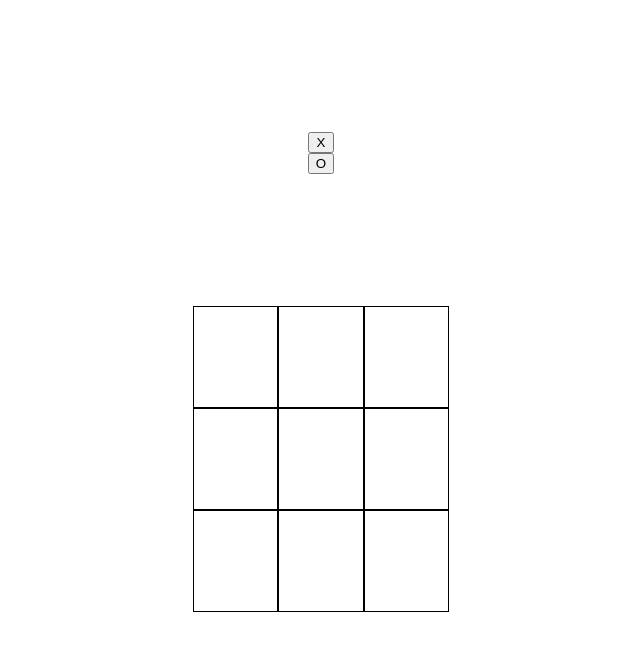
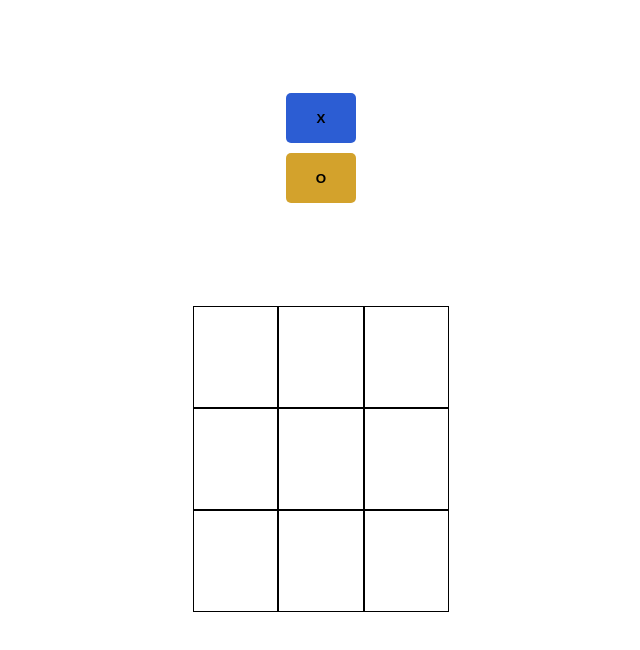
Before and after one commit to Alapan/tic-tac-toe, a React (Vite) app: page / in a window 1280 px wide. Shown: the top 650 px of the page, without its empty margins (319-959 px from the left). Built offline with nearby package versions, Linux system fonts and the light colour scheme.

Commit message:
Update button component

```diff
--- a/src/components/Button/ButtonComponent.module.css
+++ b/src/components/Button/ButtonComponent.module.css
@@ -1,3 +1,8 @@
 .btnClass {
   display: block;
+  margin-block-end: 10px;
+  border-radius: 5px;
+  border: 1px solid transparent;
+  cursor: pointer;
+  font-weight: bold;
 }
--- a/src/components/Button/ButtonComponent.tsx
+++ b/src/components/Button/ButtonComponent.tsx
@@ -3,13 +3,27 @@ import styles from './ButtonComponent.module.css';
 interface ButtonProps {
   onClick: () => void;
   buttonText: string;
+  backgroundColor: string;
+  width: string;
+  height: string;
 }
 
-const ButtonComponent = ({ onClick, buttonText }: ButtonProps) => {
+const ButtonComponent = ({
+  onClick,
+  buttonText,
+  backgroundColor,
+  width,
+  height,
+}: ButtonProps) => {
   return (
     <button
       className={styles.btnClass}
       onClick={onClick}
+      style={{
+        backgroundColor: backgroundColor || '',
+        width: width || '',
+        height: height || '',
+      }}
     >{buttonText}</button>
   );
 }
--- a/src/components/Button/CrossButton.tsx
+++ b/src/components/Button/CrossButton.tsx
@@ -17,6 +17,9 @@ const CrossButton = () => {
     <ButtonComponent
       buttonText='X'
       onClick={handleClick}
+      backgroundColor='#2C5DD3'
+      width='70px'
+      height='50px'
     />
   );
 }
--- a/src/components/Button/NoughtButton.tsx
+++ b/src/components/Button/NoughtButton.tsx
@@ -16,6 +16,9 @@ const NoughtButton = () => {
     <ButtonComponent
       buttonText='O'
       onClick={handleClick}
+      backgroundColor='#D3A22C'
+      width='70px'
+      height='50px'
     />
   );
 }
```
